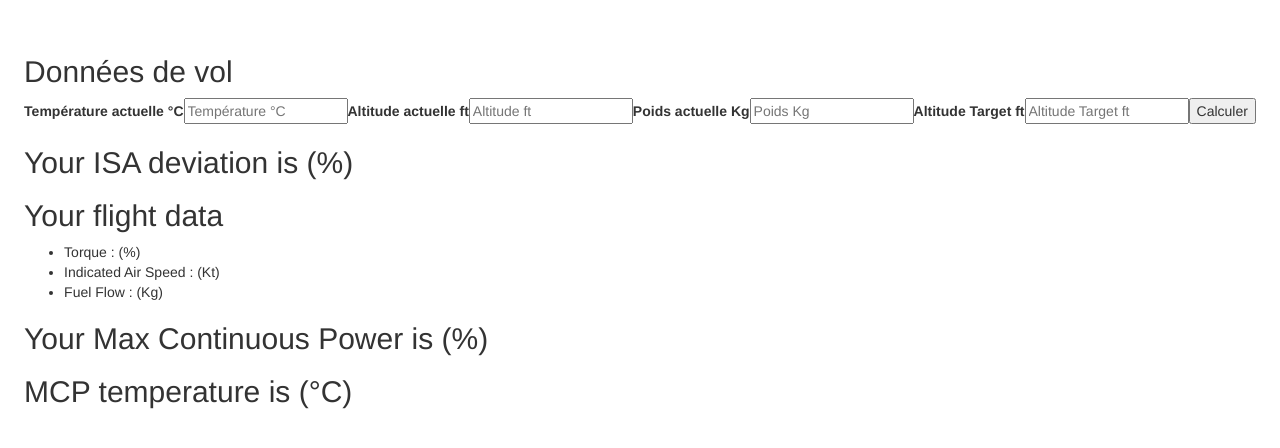
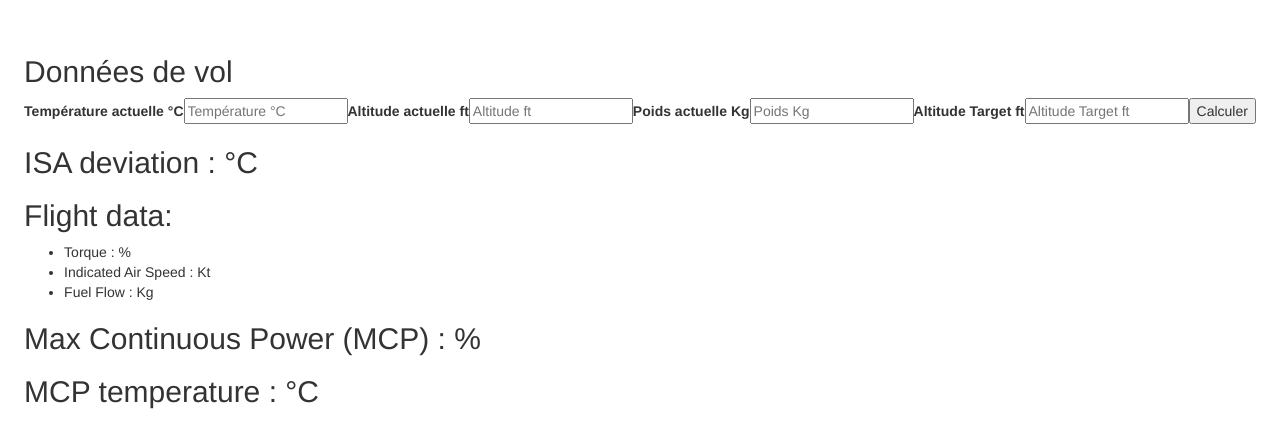
Before and after one commit to Kraynaud/bombardier, a React app: page / in a window 1280 px wide. Shown: the part 174-622 px from the top of the page. Built offline with nearby package versions, Linux system fonts and the light colour scheme.

Commit message:
Components structure, css start

```diff
--- a/src/components/App/App.jsx
+++ b/src/components/App/App.jsx
@@ -117,15 +117,15 @@ class App extends Component {
                     calculateMCP={this.calculateMCP}
                 />
                 <div className="OutputContainer">
-                    <h2>Your ISA deviation is {this.state.deviationIsa} (%)</h2>
-                    <h2>Your flight data</h2>
+                    <h2>ISA deviation : {this.state.deviationIsa} °C</h2>
+                    <h2>Flight data:</h2>
                         <ul>
-                            <li>Torque : {this.state.trq} (%)</li>
-                            <li>Indicated Air Speed : {this.state.ias} (Kt)</li>
-                            <li>Fuel Flow : {this.state.ff} (Kg)</li>
+                            <li>Torque : {this.state.trq} %</li>
+                            <li>Indicated Air Speed : {this.state.ias} Kt</li>
+                            <li>Fuel Flow : {this.state.ff} Kg</li>
                         </ul>
-                    <h2>Your Max Continuous Power is {this.state.mcpValue} (%)</h2>
-                    <h2>MCP temperature is {this.state.tempMcp} (°C)</h2>
+                    <h2>Max Continuous Power (MCP) : {this.state.mcpValue} %</h2>
+                    <h2>MCP temperature : {this.state.tempMcp} °C</h2>
                 </div>
             </div>
         )
--- a/src/components/App/App.module.css
+++ b/src/components/App/App.module.css
@@ -1,6 +1,6 @@
 .Fullwraper{
-    background-color: rgb(255, 255, 255);
-    border: 1px solid #000;
+    background-color: #292F5B;
+
     width: 800px;
     height: 500px;
 }
@@ -8,5 +8,6 @@
 
 
 .OutputContainer{
-    background-color: rgb(154, 50, 50) !important;
+    color: #fff;
+    background-color: #292F5B;
 }
--- a/src/components/Form/Form.module.css
+++ b/src/components/Form/Form.module.css
@@ -1,6 +1,13 @@
 .FormFull{
-    background-color: cornflowerblue;
+    background-color: #292F5B;
+    color: #ffffff;
 
+}
+
+.FormFull h2{
+    text-align: center;
+    font-size: 3.5rem;
+    font-weight: 700;
 }
 
 .Form{
@@ -12,9 +19,13 @@
     font-size: 2.1rem;
     font-weight: 500;
 }
+.Form input{
+    color: #000;
+}
 
 .Form button{
-    background-color: #f5f5f5;
+    background-color: #fff8f8;
+    color: #292F5B;
     border: none;
     cursor: pointer;
     width: 50%;
@@ -24,6 +35,6 @@
 
 }
 .Form button:hover{
-    background-color: darkblue;
-    color: darkgray;
+    background-color: #80AB3A;
+    color: #292F5B;
 }
```
